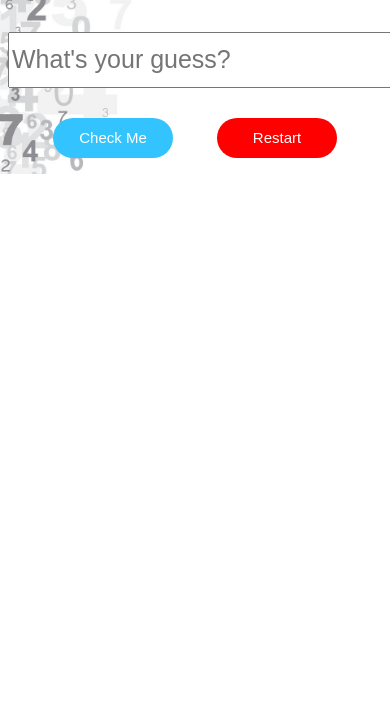
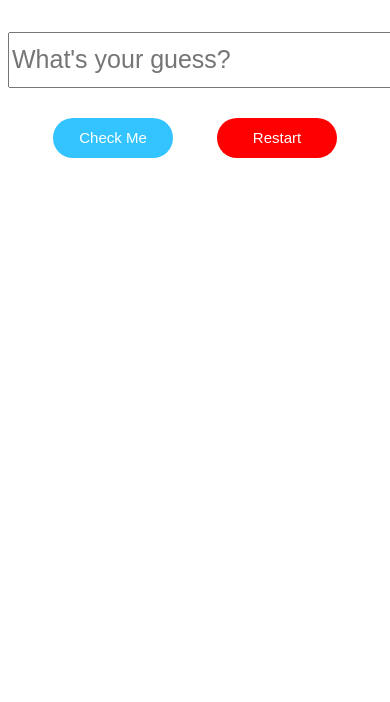
Before and after one commit to blackjac7/GuessNumber, a plain HTML site: page index.html in a window 390 px wide. Shown: the part 142-844 px from the top of the page. Drawn offline with Linux system fonts and the light colour scheme.

Commit message:
media query background none

```diff
--- a/style.css
+++ b/style.css
@@ -2,6 +2,11 @@ body {
 	background-image: url(img/background.jpg);
 	background-repeat: no-repeat;
 	background-size: cover;
+}
+@media only screen and (max-width: 600px) {
+  body {
+    background-image: none;
+  }
 }
 
 #number-guess, #result, #history {
```
